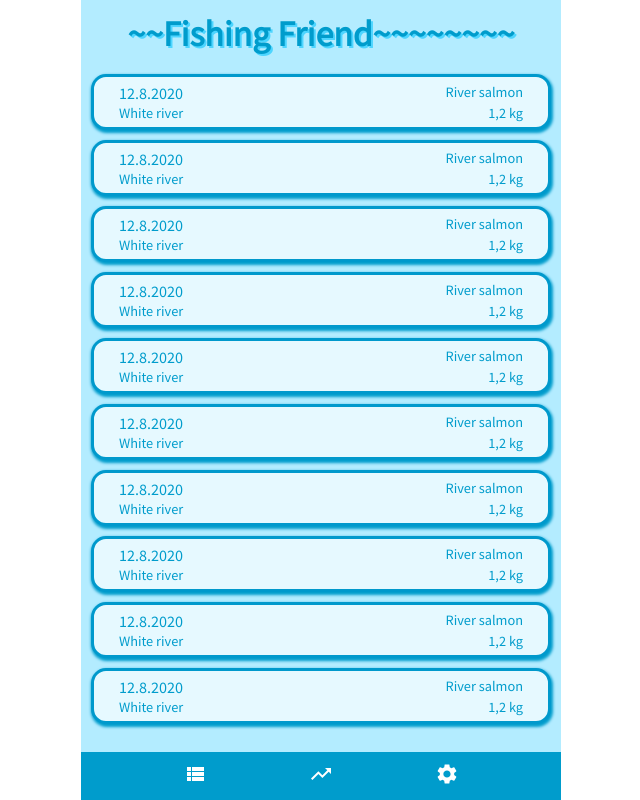
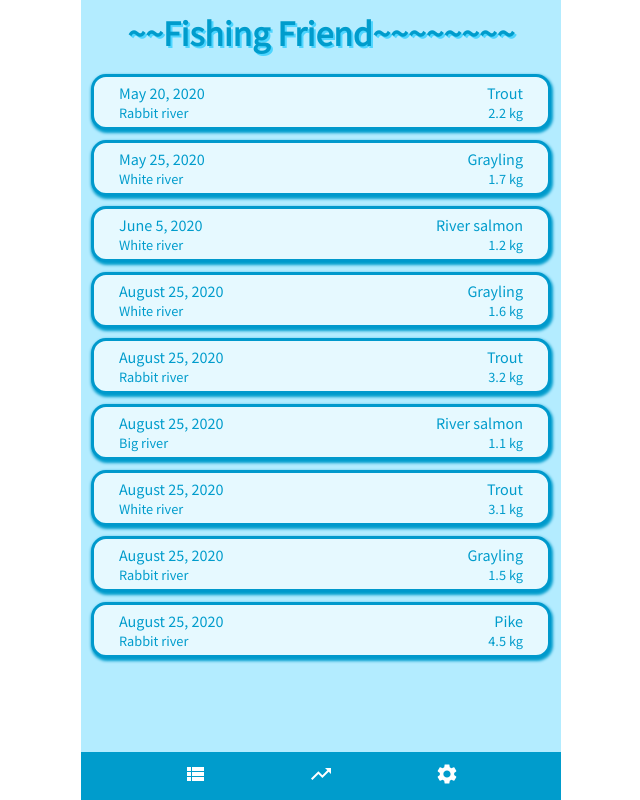
Before and after one commit to julkusa1/Fishingfriend, a React (Create React App) app: page / in a window 1280 px wide. Shown: the whole page, without its empty margins (319-959 px from the left). Built offline with nearby package versions, Linux system fonts and the light colour scheme.

Commit message:
Testidata lisätty

```diff
--- a/package.json
+++ b/package.json
@@ -8,6 +8,7 @@
     "@testing-library/jest-dom": "^4.2.4",
     "@testing-library/react": "^9.5.0",
     "@testing-library/user-event": "^7.2.1",
+    "moment": "^2.27.0",
     "react": "^16.13.1",
     "react-dom": "^16.13.1",
     "react-router-dom": "^5.2.0",
--- a/src/components/Fishcard/Fishcard.css
+++ b/src/components/Fishcard/Fishcard.css
@@ -20,7 +20,12 @@
     color: #009ccc
 }
 
-.fishcard__fish, .fishcard__place, .fishcard__weight {
+.fishcard__fish {
+    font-size: 0.9em;
+    color: #009ccc;
+}
+
+.fishcard__place, .fishcard__weight {
     font-size: 0.8em;
     color: #009ccc;
 }
--- a/src/components/Fishcard/Fishcard.js
+++ b/src/components/Fishcard/Fishcard.js
@@ -1,17 +1,20 @@
 import React from "react";
-
+import moment from "moment";  //Tuodaan momentti
 import "./Fishcard.css";      //Tuodaan kalakortin tyylimääritteet
 
-function Fishcard(props) {        //Kalakortin rivit
-    return (
+function Fishcard(props) {        //Kalakortin rivit nostetaan propsilla testidatasta
+
+  let date = moment(props.data.date);   //Otetaan moment käyttöön päivämäärän muokkausta varten
+
+  return (
       <div className="fishcard">
         <div className="fishcard__line">
-            <div className="fishcard__date">12.8.2020</div>
-            <div className="fishcard__fish">River salmon</div>
+            <div className="fishcard__date">{date.format("LL")}</div>
+            <div className="fishcard__fish">{props.data.fishtype}</div>
         </div>
         <div className="fishcard__line">
-            <div className="fishcard__place">White river</div>
-            <div className="fishcard__weight">1,2 kg</div>
+            <div className="fishcard__place">{props.data.place}</div>
+            <div className="fishcard__weight">{props.data.weight.toFixed(1)} kg</div>
         </div>
       </div>
     );
--- a/src/components/List/List.js
+++ b/src/components/List/List.js
@@ -2,22 +2,22 @@ import React from "react";
 
 import Fishcard from "../Fishcard/Fishcard"; //Nostetaan kalakortti komponenteista
 import Content from "../Content/Content";
+import testdata from "../../testdata";    //Tuodaan testidata
 
 function List(props) {
+
+    let rows = testdata.map(fishinfo => {
+      return (
+        <Fishcard data={fishinfo}/>   //Tässä välitetään testidata kalakorteille
+      );
+    }
+  );
+
     return (
       <Content>
-        <Fishcard/>
-        <Fishcard/>
-        <Fishcard/>
-        <Fishcard/>
-        <Fishcard/>
-        <Fishcard/>
-        <Fishcard/>
-        <Fishcard/>
-        <Fishcard/>
-        <Fishcard/>
+        {rows}
       </Content>
     );
-  }
+}
 
   export default List;
--- /dev/null
+++ b/src/testdata.js
@@ -0,0 +1,59 @@
+import { findAllByTestId } from "@testing-library/react";
+
+const testdata = [
+    {   id: "1",
+        date: "2020-05-20",
+        fishtype: "Trout",
+        place: "Rabbit river",
+        weight: 2.2},
+
+    {   id: "2",
+        date: "2020-05-25",
+        fishtype: "Grayling",
+        place: "White river",
+        weight: 1.7},
+
+    {   id: "3",
+        date: "2020-06-05",
+        fishtype: "River salmon",
+        place: "White river",
+        weight: 1.2},
+
+    {   id: "4",
+        fishingdate: "2020-06-15",
+        fishtype: "Grayling",
+        place: "White river",
+        weight: 1.6},
+
+    {   id: "5",
+        fishingdate: "2020-07-10",
+        fishtype: "Trout",
+        place: "Rabbit river",
+        weight: 3.2},
+
+    {   id: "6",
+        fishingdate: "2020-07-20",
+        fishtype: "River salmon",
+        place: "Big river",
+        weight: 1.1},
+
+    {   id: "7",
+        fishingdate: "2020-08-04",
+        fishtype: "Trout",
+        place: "White river",
+        weight: 3.1},
+
+    {   id: "8",
+        fishingdate: "2020-08-15",
+        fishtype: "Grayling",
+        place: "Rabbit river",
+        weight: 1.5},
+
+    {   id: "9",
+        fishingdate: "2020-08-20",
+        fishtype: "Pike",
+        place: "Rabbit river",
+        weight: 4.5}
+];
+
+export default testdata;
```
Also changed, not shown: 2 other files (tests, documents, lock files or other folders).
